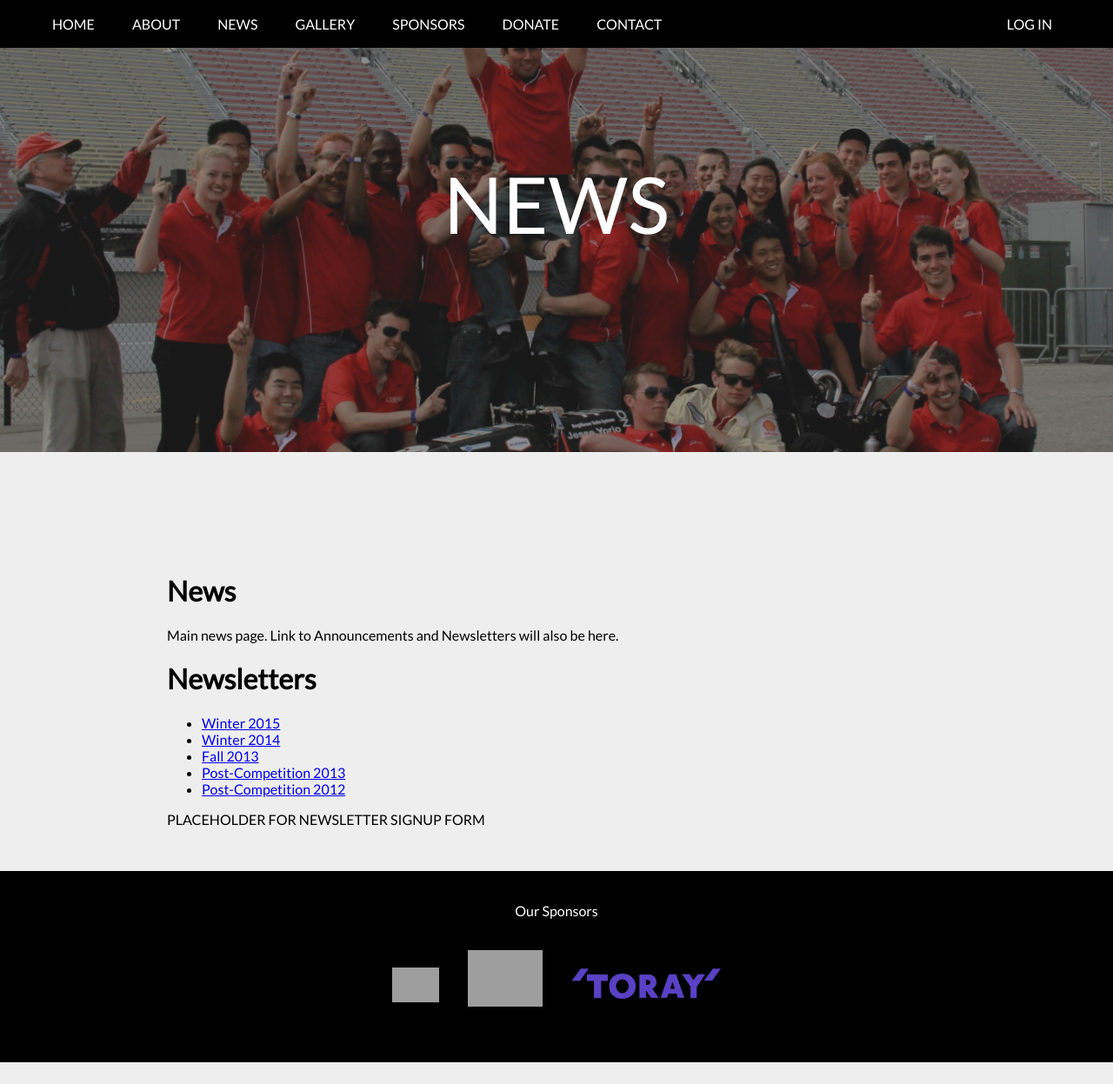
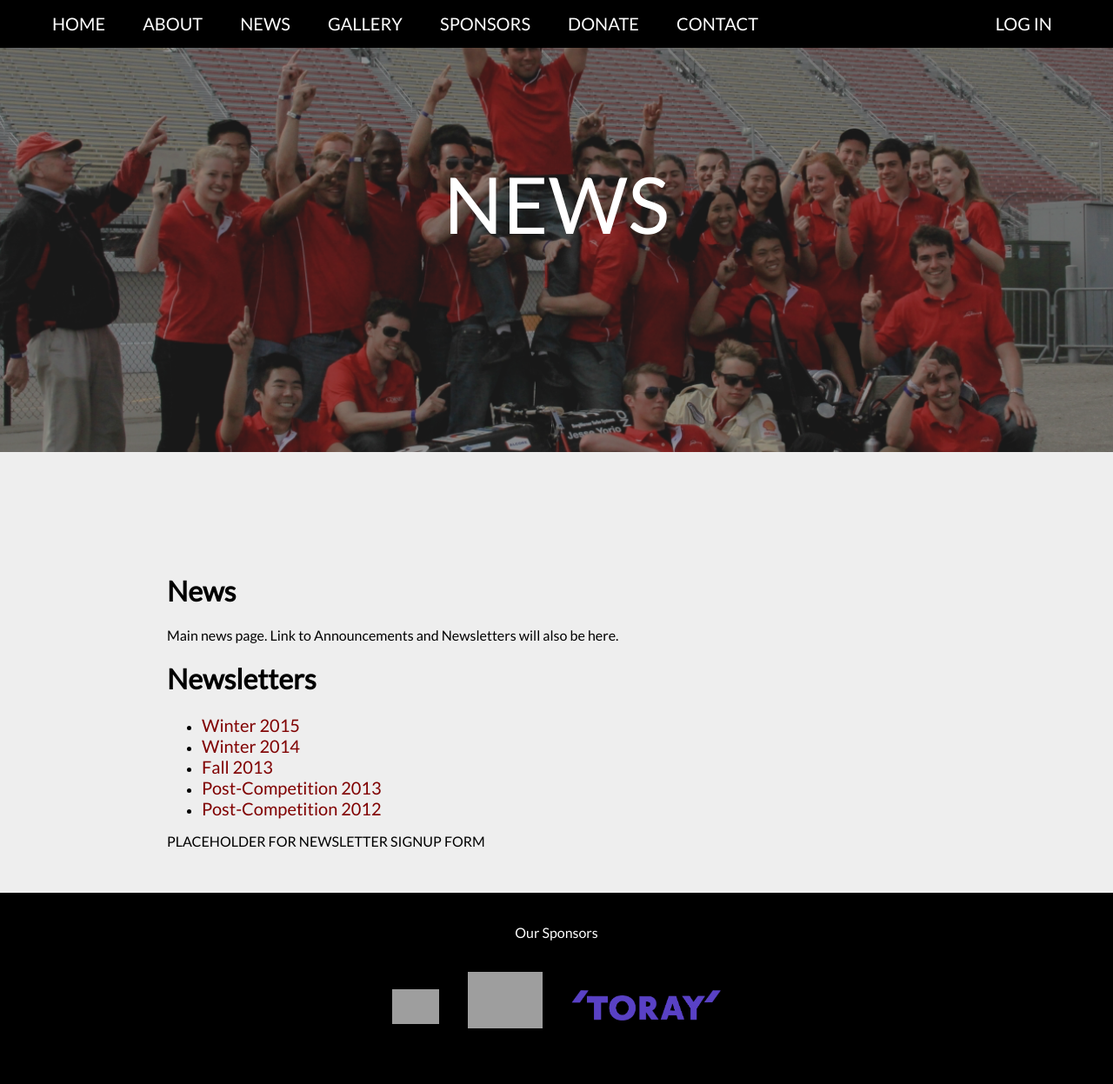
Before and after one commit to sweetticket/2300FP, a PHP site: page /news.php in a window 1280 px wide. Shown: the whole page at 87% size. Before the commit the page ends 1222 px from the top, so only its background shows below. Run offline with PHP 8.4, Linux system fonts and the light colour scheme; grey boxes are pictures that could not be loaded.

Commit message:
update news page
change style

```diff
--- /dev/null
+++ b/css/news.css
@@ -0,0 +1,5 @@
+li a{
+	text-decoration: none;
+	color:maroon;
+	font-size: 20px;
+}
--- a/css/newsletters.css
+++ b/css/newsletters.css
@@ -13,7 +13,9 @@ li{
 	text-decoration: none;
 	color: #000;
 }
-
+a{
+	text-decoration: none;
+}
 a:hover{
 	color: maroon;
 }
--- a/news.php
+++ b/news.php
@@ -10,6 +10,7 @@ $headersrc = "./img/headers/header_news.png";?>
     <!--<link rel="stylesheet" type="text/css" href="css/all.css">-->
     <script src="js/jquery.js"></script>
     <link rel="stylesheet" type="text/css" href="css/all.css">
+    <link rel="stylesheet" type="text/css" href="css/news.css">
 </head>
 
 <body>
```
